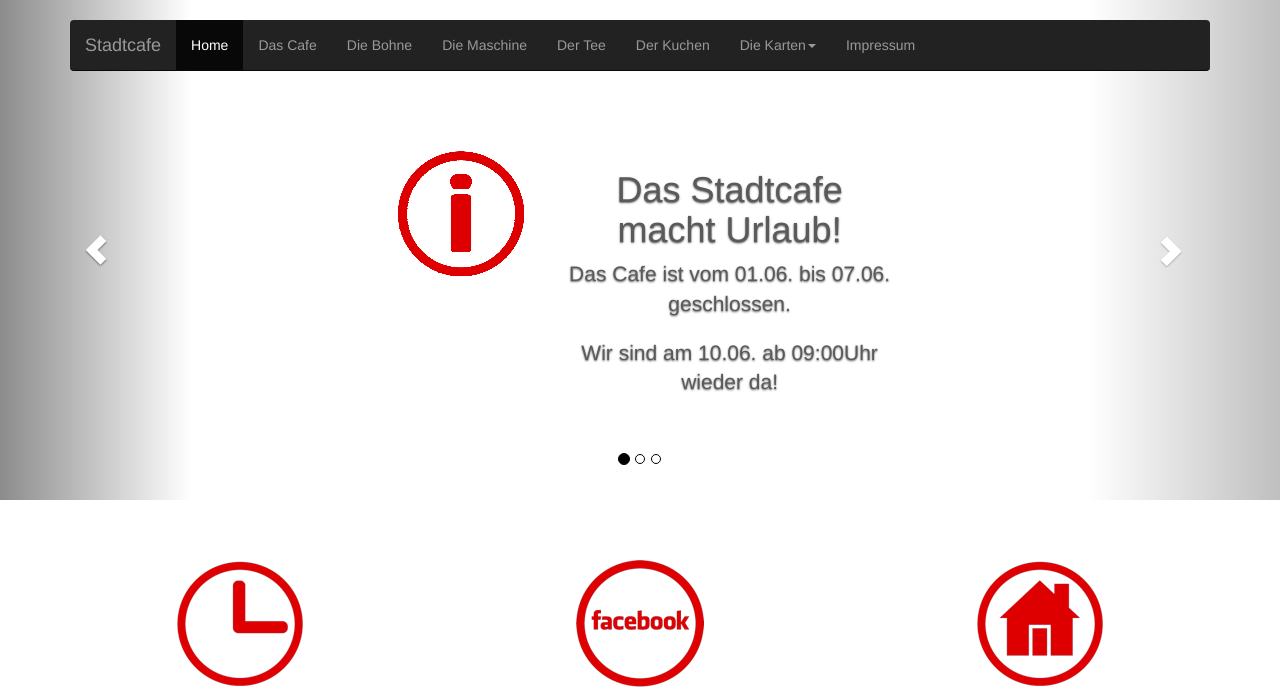
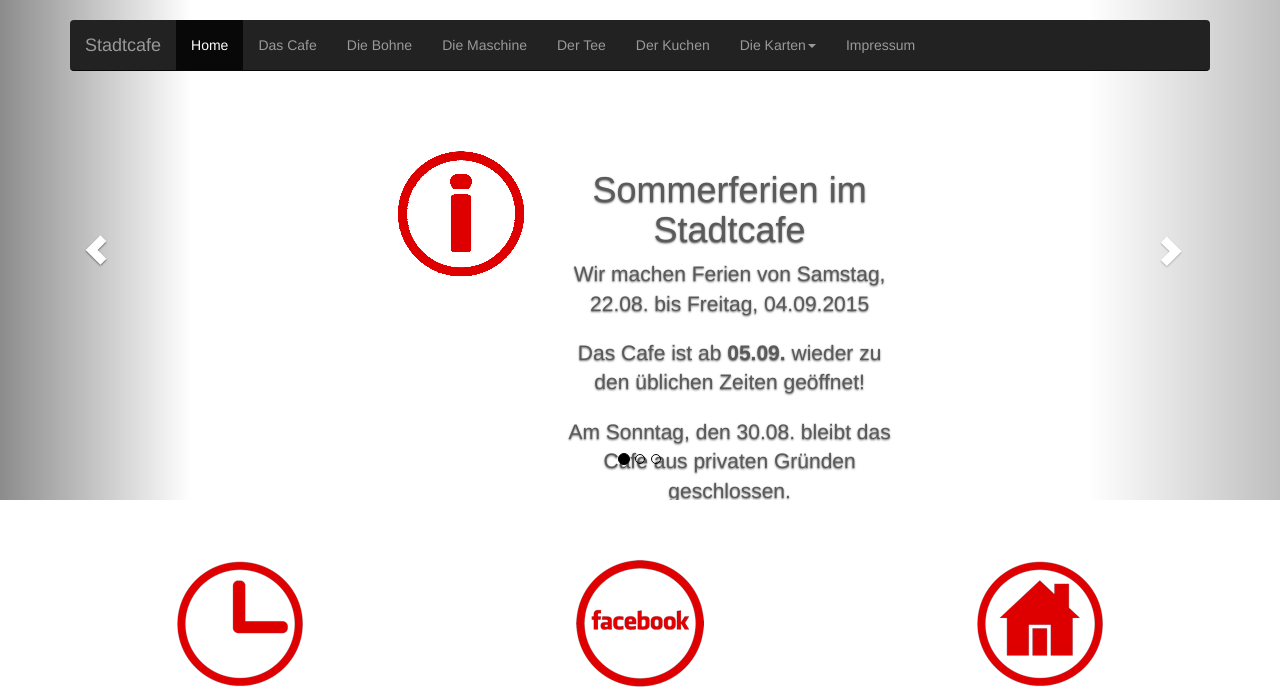
Before and after one commit to j1cken/stadtcafe, a PHP site: page / in a window 1280 px wide. Shown: the top 699 px of the page. Run offline with PHP 8.4, Linux system fonts and the light colour scheme; some libraries are stand-ins or nearby versions.

Commit message:
summer vacation

```diff
--- a/php/index.php
+++ b/php/index.php
@@ -89,9 +89,11 @@
               <div class="row">
                 <div class="col-md-4"><img src="images/info.png" alt="Info"/></div>
                 <div class="col-md-8">
-                  <h1>Das Stadtcafe macht Urlaub!</h1>
-		  <p>Das Cafe ist vom 01.06. bis 07.06. geschlossen.</p>
-		  <p>Wir sind am 10.06. ab 09:00Uhr wieder da!</p>
+                  <h1>Sommerferien im Stadtcafe</h1>
+		  <p>Wir machen Ferien von Samstag, 22.08. bis Freitag, 04.09.2015</p>
+		  <p>Das Cafe ist ab <b>05.09.</b> wieder zu den üblichen Zeiten geöffnet!</p>
+			<p></p>
+			<p>Am Sonntag, den 30.08. bleibt das Cafe aus privaten Gründen geschlossen.</p>
                 </div>
               </div><!-- row -->
               </div><!-- container -->
```
